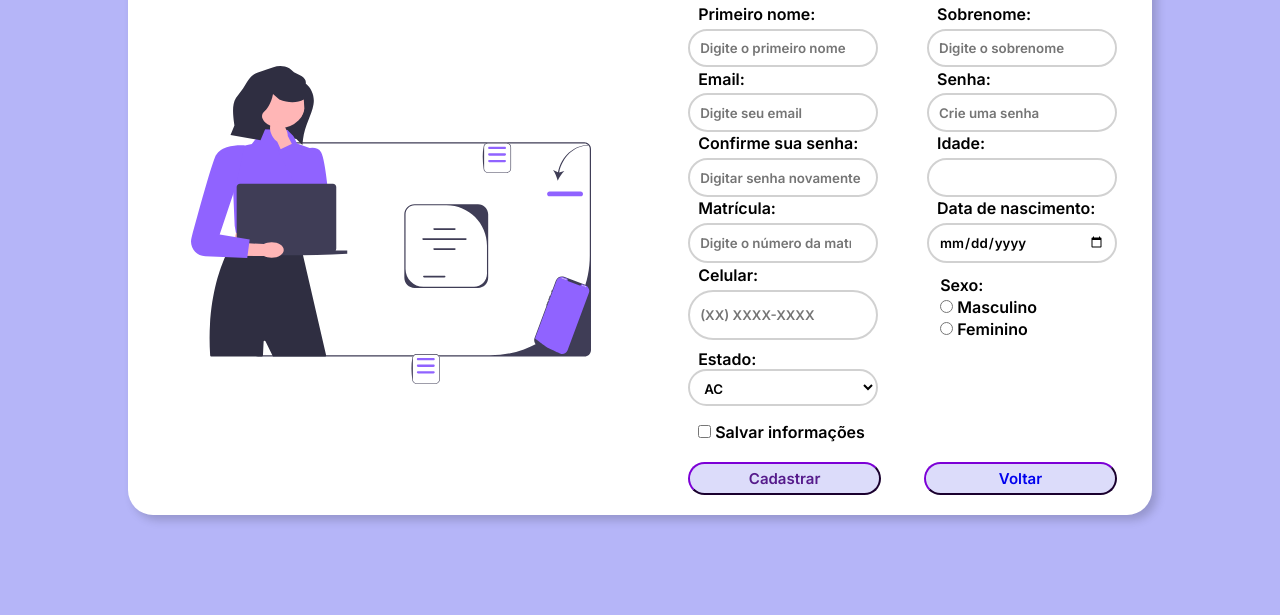
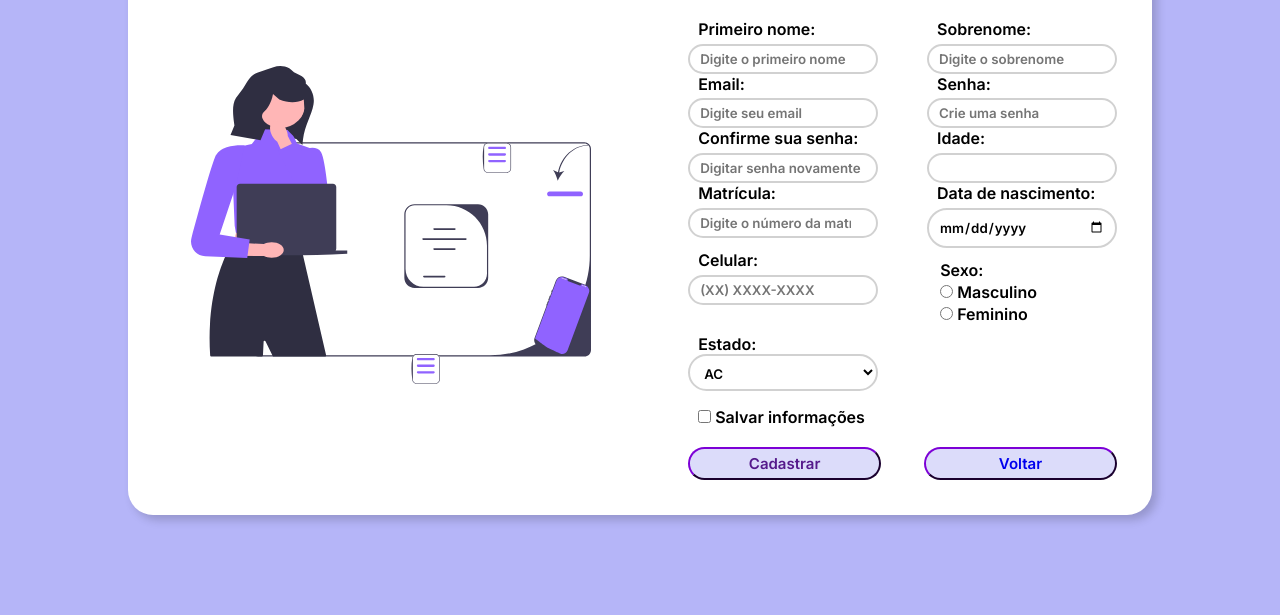
Before and after one commit to lanaliz13/tp4, a plain HTML site: page cadastro.html in a window 1280 px wide. Shown: the part 185-800 px from the top of the page. Drawn offline with Linux system fonts and the light colour scheme.

Commit message:
Update cadastrostyle.css

```diff
--- a/cadastrostyle.css
+++ b/cadastrostyle.css
@@ -65,7 +65,7 @@ h1{
 
  .input-cadastro input{
     width: 190px;
-    height: 60%;
+    height: 30px;
     background-color: transparent;
     border: 2px solid rgba(0, 0, 0, .179);
     border-radius: 25px;
```
